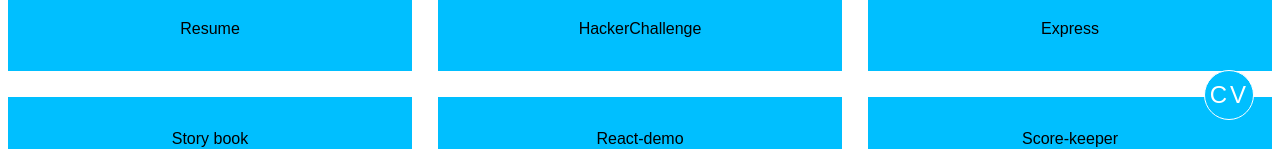
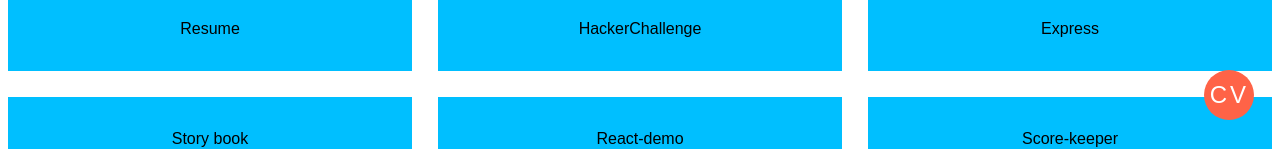
Before and after one commit to amandhunna/portfolio, a React (Create React App) app: page / in a window 1280 px wide. Shown: the part 656-805 px from the top of the page. Built offline with nearby package versions, Linux system fonts and the light colour scheme.

Commit message:
updated downlaod cv color

```diff
--- a/src/App.css
+++ b/src/App.css
@@ -11,11 +11,10 @@
   right: 2%;
   bottom: 3%;
   font-size: x-large;
-  background: deepskyblue;
+  background: tomato;
   padding: 1.2rem;
   border-radius: 50%;
   color: white;
-  border: 1px solid white;
   height: 50px;
   width: 50px;
   display: flex;
```
